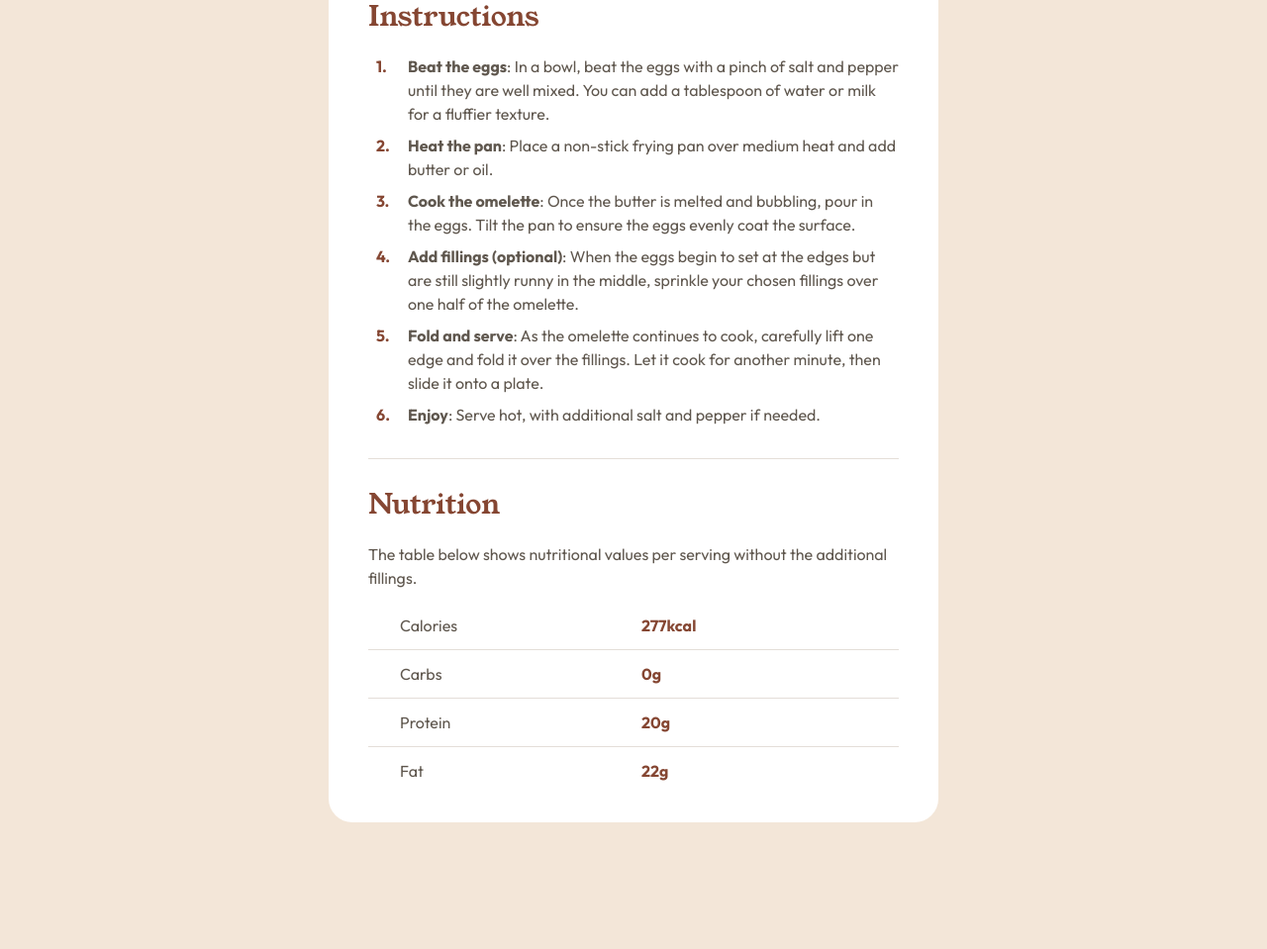
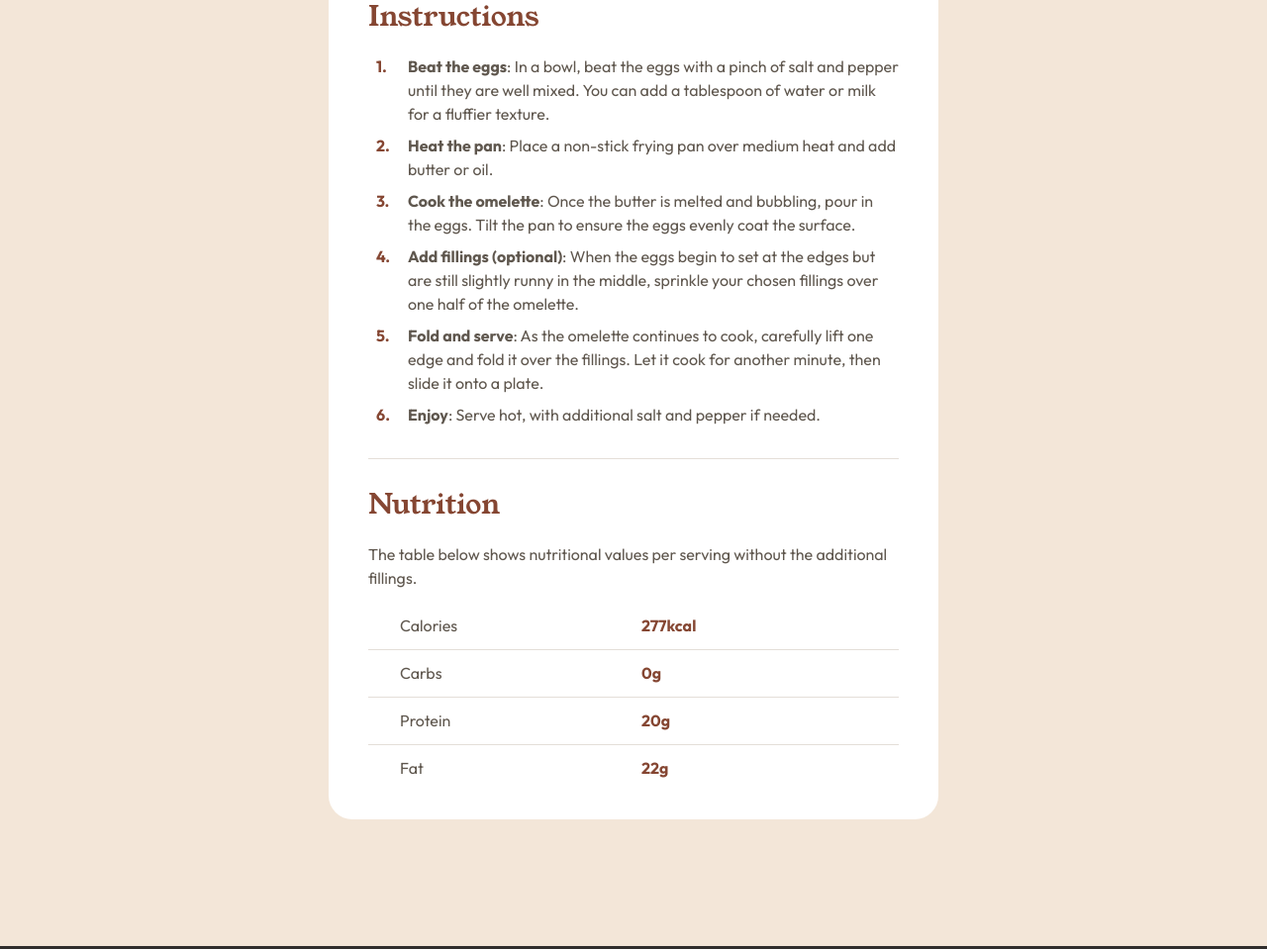
Before and after one commit to vince4dev/challenge4, a plain HTML site: page index.html in a window 1280 px wide. Shown: the part 1091-2050 px from the top of the page at 99% size. Drawn offline with Linux system fonts and the light colour scheme.

Commit message:
Modification UL to TABLE

```diff
--- a/index.html
+++ b/index.html
@@ -33,6 +33,7 @@
           <!-- Recipe Detail -->
           <div class="recipe__detail">
             <h1 class="recipe__h1">Simple Omelette Recipe</h1>
+
             <p class="recipe__description">
               An easy and quick dish, perfect for any meal. This classic
               omelette combines beaten eggs cooked to perfection, optionally
@@ -42,17 +43,19 @@
 
           <!-- Recipe Preparation -->
           <div class="recipe__prep">
-            <h3 class="recipe__h3">Preparation time</h3>
+            <p class="recipe__h3">Preparation time</p>
+
             <ul class="recipe__prep--list" role="list">
-              <li><b>Total</b>: Approximately 10 minutes</li>
-              <li><b>Preparation</b>: 5 minutes</li>
-              <li><b>Cooking</b>: 5 minutes</li>
+              <li><strong>Total</strong>: Approximately 10 minutes</li>
+              <li><strong>Preparation</strong>: 5 minutes</li>
+              <li><strong>Cooking</strong>: 5 minutes</li>
             </ul>
           </div>
 
           <!-- Recipe Ingredient -->
           <div class="recipe__ing">
             <h2 class="recipe__h2">Ingredients</h2>
+
             <ul class="recipe__ing--list" role="list">
               <li>2-3 large eggs</li>
               <li>Salt, to taste</li>
@@ -69,34 +72,35 @@
           <!-- Recipe Instructions -->
           <div class="recipe__ins">
             <h2 class="recipe__h2">Instructions</h2>
+
             <ol class="recipe__ins--list" role="list">
               <li>
-                <b>Beat the eggs</b>: In a bowl, beat the eggs with a pinch of
-                salt and pepper until they are well mixed. You can add a
-                tablespoon of water or milk for a fluffier texture.
+                <strong>Beat the eggs</strong>: In a bowl, beat the eggs with a
+                pinch of salt and pepper until they are well mixed. You can add
+                a tablespoon of water or milk for a fluffier texture.
               </li>
               <li>
-                <b>Heat the pan</b>: Place a non-stick frying pan over medium
-                heat and add butter or oil.
+                <strong>Heat the pan</strong>: Place a non-stick frying pan over
+                medium heat and add butter or oil.
               </li>
               <li>
-                <b>Cook the omelette</b>: Once the butter is melted and
-                bubbling, pour in the eggs. Tilt the pan to ensure the eggs
+                <strong>Cook the omelette</strong>: Once the butter is melted
+                and bubbling, pour in the eggs. Tilt the pan to ensure the eggs
                 evenly coat the surface.
               </li>
               <li>
-                <b>Add fillings (optional)</b>: When the eggs begin to set at
-                the edges but are still slightly runny in the middle, sprinkle
-                your chosen fillings over one half of the omelette.
+                <strong>Add fillings (optional)</strong>: When the eggs begin to
+                set at the edges but are still slightly runny in the middle,
+                sprinkle your chosen fillings over one half of the omelette.
               </li>
               <li>
-                <b>Fold and serve</b>: As the omelette continues to cook,
-                carefully lift one edge and fold it over the fillings. Let it
-                cook for another minute, then slide it onto a plate.
+                <strong>Fold and serve</strong>: As the omelette continues to
+                cook, carefully lift one edge and fold it over the fillings. Let
+                it cook for another minute, then slide it onto a plate.
               </li>
               <li>
-                <b>Enjoy</b>: Serve hot, with additional salt and pepper if
-                needed.
+                <strong>Enjoy</strong>: Serve hot, with additional salt and
+                pepper if needed.
               </li>
             </ol>
           </div>
@@ -105,31 +109,44 @@
 
           <div class="recipe__nut">
             <h2 class="recipe__h2">Nutrition</h2>
+
             <p class="recipe__nut--description">
               The table below shows nutritional values per serving without the
               additional fillings.
             </p>
-            <div class="recipe__nut--list">
-              <ul class="recipe__nut--item" role="list">
-                <li>Calories</li>
-                <li>277kcal</li>
-              </ul>
-              <hr />
-              <ul class="recipe__nut--item" role="list">
-                <li>Carbs</li>
-                <li>0g</li>
-              </ul>
-              <hr />
-              <ul class="recipe__nut--item" role="list">
-                <li>Protein</li>
-                <li>20g</li>
-              </ul>
-              <hr />
-              <ul class="recipe__nut--item" role="list">
-                <li>Fat</li>
-                <li>22g</li>
-              </ul>
-            </div>
+
+            <table class="recipe__nut--table">
+              <tbody>
+                <tr>
+                  <td>Calories</td>
+                  <td>277kcal</td>
+                </tr>
+                <tr class="line">
+                  <td></td>
+                  <td></td>
+                </tr>
+                <tr>
+                  <td>Carbs</td>
+                  <td>0g</td>
+                </tr>
+                <tr class="line">
+                  <td></td>
+                  <td></td>
+                </tr>
+                <tr>
+                  <td>Protein</td>
+                  <td>20g</td>
+                </tr>
+                <tr class="line">
+                  <td></td>
+                  <td></td>
+                </tr>
+                <tr>
+                  <td>Fat</td>
+                  <td>22g</td>
+                </tr>
+              </tbody>
+            </table>
           </div>
         </div>
       </article>
--- a/style.css
+++ b/style.css
@@ -277,20 +277,39 @@ body {
   display: grid;
   gap: 1.5rem;
 }
-.recipe__nut--list {
-  display: grid;
-  gap: 0.75rem;
+
+/* Table */
+.recipe__nut--table {
+  width: 100%;
+  border-collapse: collapse;
 }
-.recipe__nut--item {
-  display: grid;
-  grid-template-columns: 1fr 1fr;
-  gap: 1rem;
+
+/* Rows */
+.recipe__nut--table tr.line {
+  padding: 0;
+  position: relative;
+  height: 1.5rem;
 }
-.recipe__nut--item li:first-child {
+
+.recipe__nut--table tr.line::after {
+  content: "";
+  position: absolute;
+  width: 100%;
+  border-bottom: 1px solid var(--clr-Stone-150);
+  left: 0;
+  transform: translateY(0.75rem);
+}
+
+/* Cells */
+.recipe__nut--table td {
+  padding: 0;
+}
+.recipe__nut--table td:first-child {
+  width: 50%;
   padding-left: 2rem;
 }
-.recipe__nut--item li:last-child {
-  padding-right: 2rem;
+.recipe__nut--table td:last-child {
+  padding-left: 0.5rem;
   font-weight: var(--fw-bold);
   color: var(--clr-Brown-800);
 }
@@ -314,7 +333,7 @@ body {
     padding: 0;
   }
 
-  .recipe h1 {
+  .recipe__h1 {
     font-size: var(--fs-h1);
   }
 }
```
